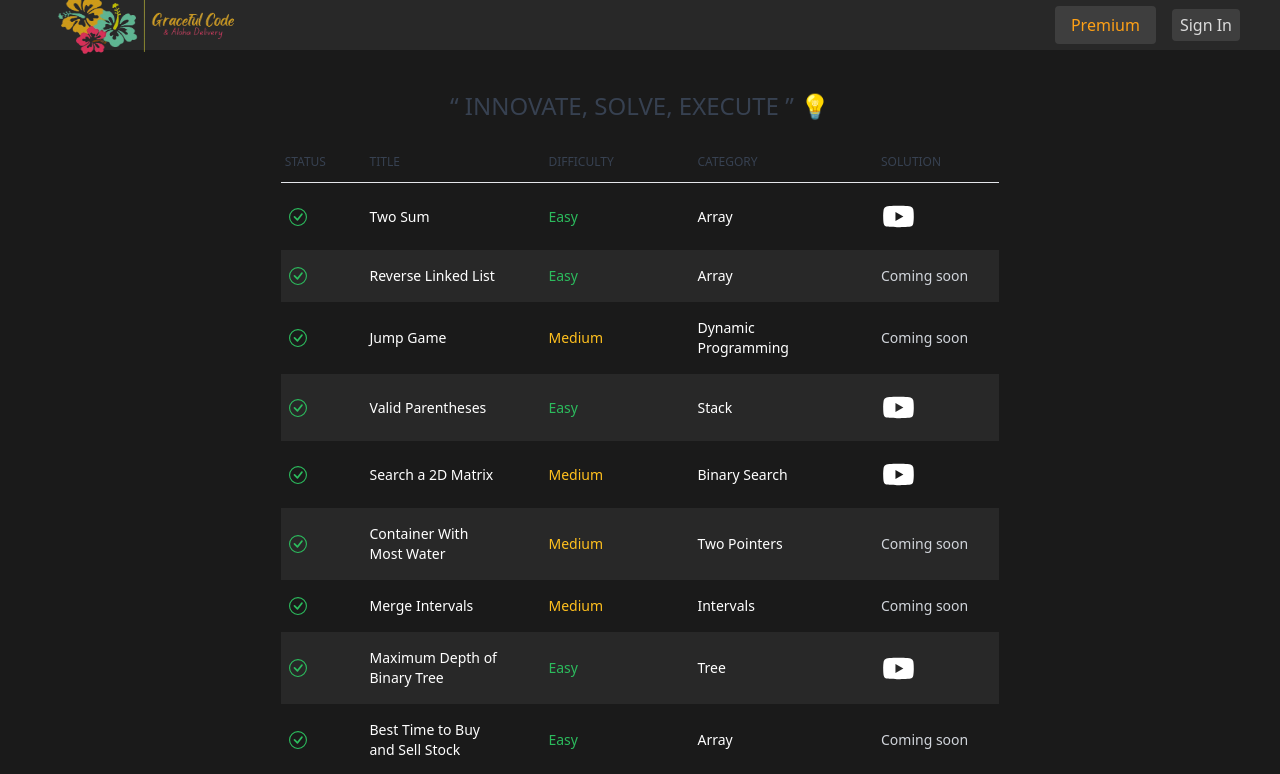
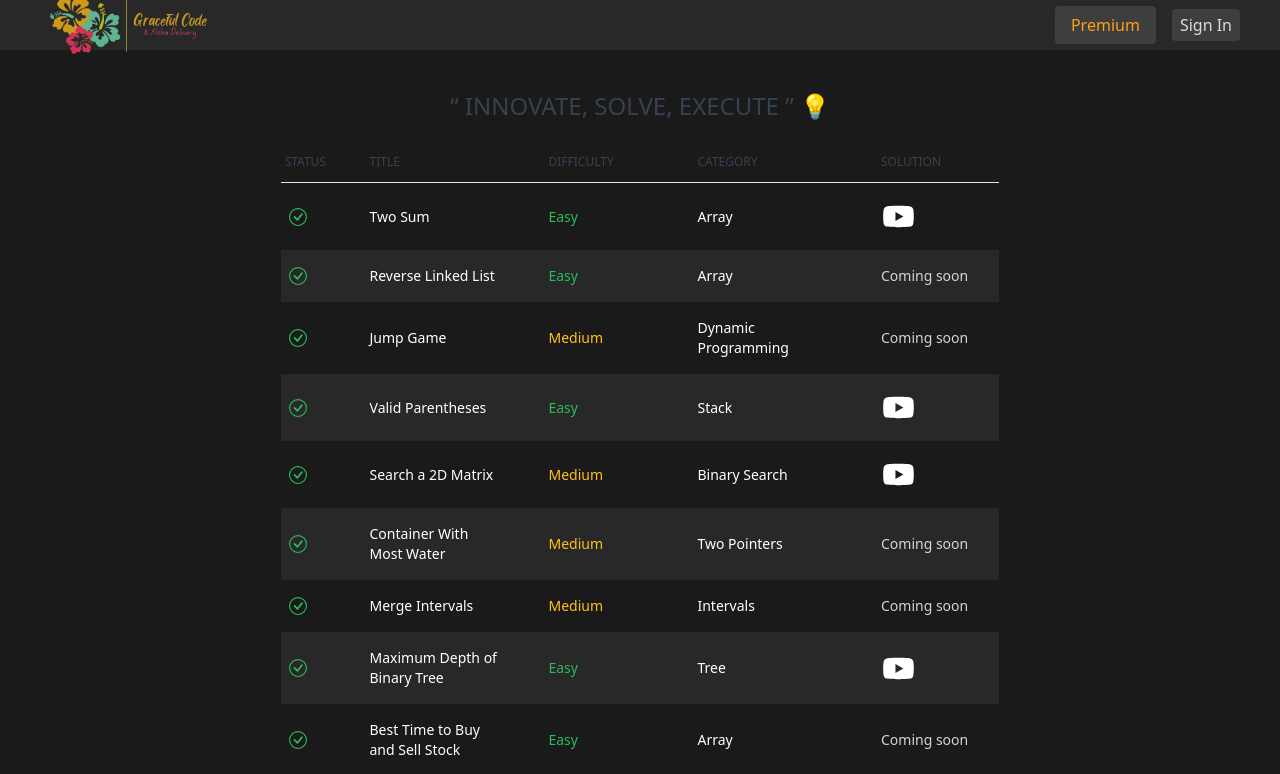
Before and after one commit to Chen-Abudi/AlohaGracefulCode, a Next.js app: page / in a window 1280 px wide. Shown: the top 774 px of the page. Built offline with nearby package versions, Linux system fonts and the light colour scheme.

Commit message:
fix: Banner width and height

```diff
--- a/src/components/Topbar/Topbar.tsx
+++ b/src/components/Topbar/Topbar.tsx
@@ -16,8 +16,7 @@ const Topbar: React.FC<TopbarProps> = () => {
           <Image
             src={Logo}
             alt="Logo"
-            width={360}
-            className="h-full absolute top-0 left-[-58px]"
+            className="h-full absolute top-0 left-[-58px] w-auto"
             priority
           />
         </Link>
```
